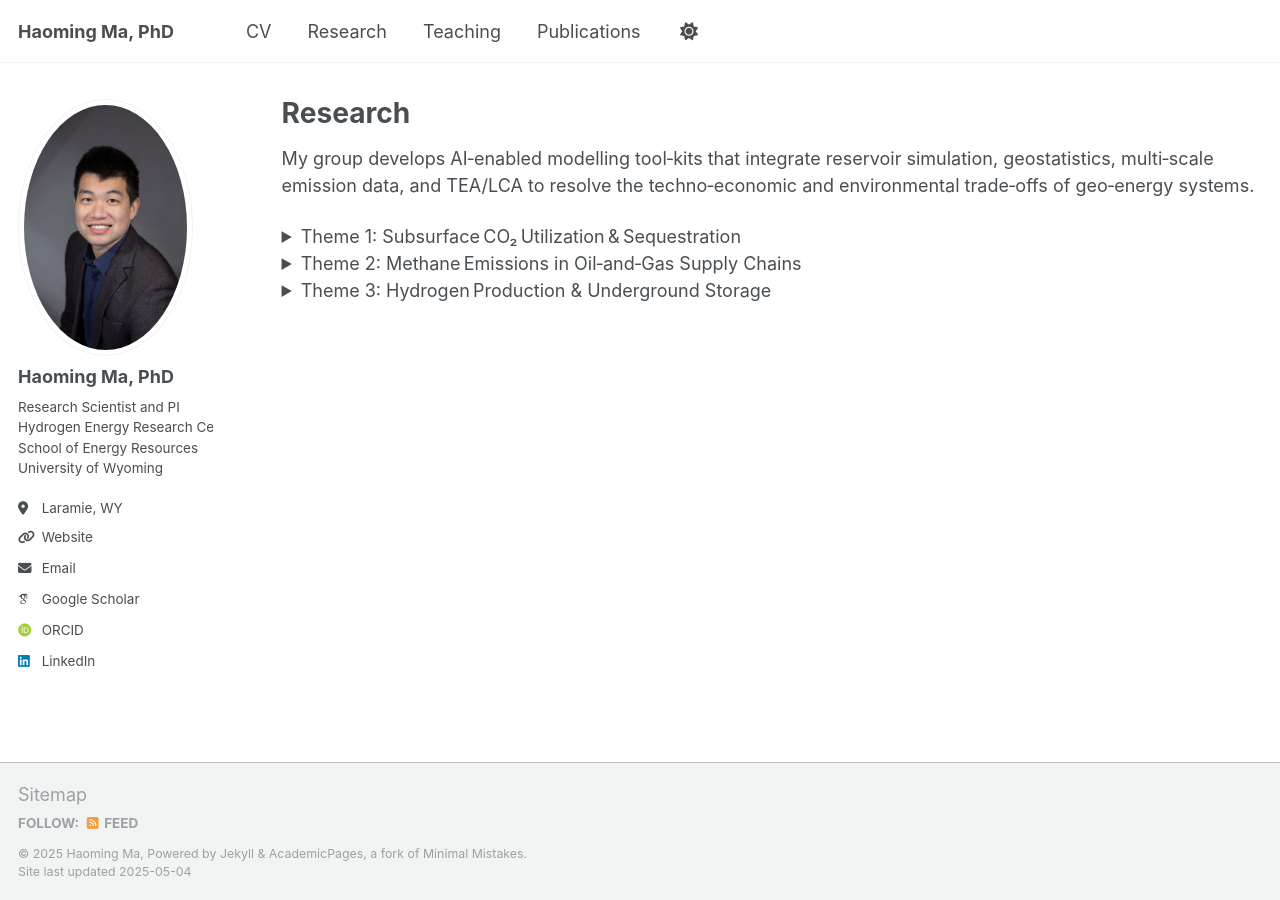
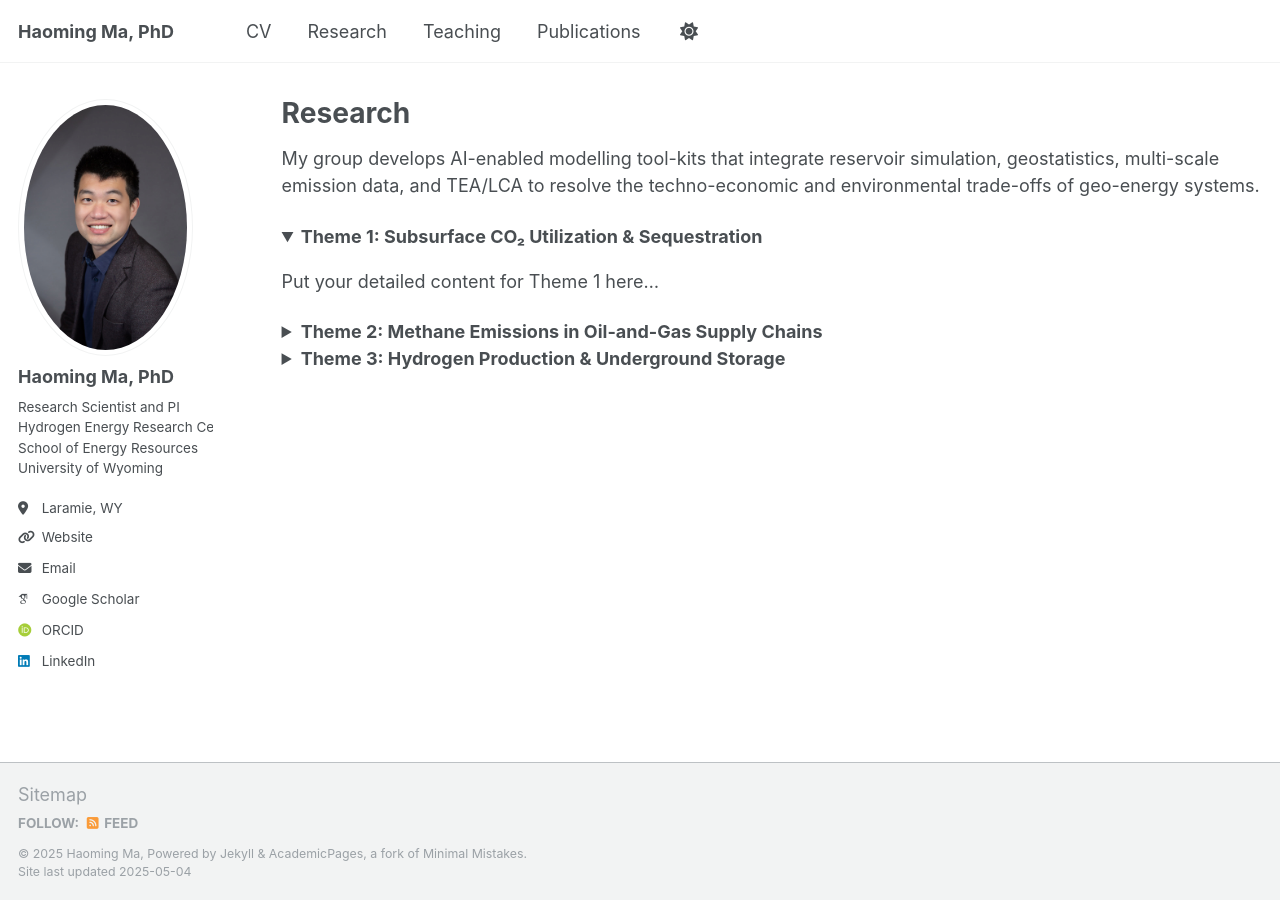
Before and after one commit to haoming-ma/haoming-ma.github.io, a Jekyll site: the page built from _pages/research.md, in a window 1280 px wide. Built offline with Jekyll 4.4.1, drawn with Linux system fonts in a browser that asks for light colours; some web fonts are replaced; part of the change alters nothing that is shown.

Commit message:
Update research.md

```diff
--- a/_pages/research.md
+++ b/_pages/research.md
@@ -5,21 +5,36 @@ permalink: /research/
 author_profile: true
 ---
 
-My group develops AI‑enabled modelling tool‑kits that integrate reservoir
-simulation, geostatistics, multi‑scale emission data, and TEA/LCA to resolve
-the techno‑economic and environmental trade‑offs of geo‑energy systems.
+My group develops AI-enabled modelling tool-kits that integrate reservoir
+simulation, geostatistics, multi-scale emission data, and TEA/LCA to resolve
+the techno-economic and environmental trade-offs of geo-energy systems.
 
-<details class="accordion">
-  <summary>Theme 1: Subsurface CO₂ Utilization & Sequestration</summary>
-  <p>Put your detailed content here …</p>
+<details class="accordion" open>
+  <summary><strong>Theme 1: Subsurface CO₂ Utilization &amp; Sequestration</strong></summary>
+  <p>Put your detailed content for Theme 1 here…</p>
 </details>
 
 <details class="accordion">
-  <summary>Theme 2: Methane Emissions in Oil‑and‑Gas Supply Chains</summary>
-  <p>More content …</p>
+  <summary><strong>Theme 2: Methane Emissions in Oil-and-Gas Supply Chains</strong></summary>
+  <p>Put your detailed content for Theme 2 here…</p>
 </details>
 
 <details class="accordion">
-  <summary>Theme 3: Hydrogen Production & Underground Storage</summary>
-  <p>More content …</p>
+  <summary><strong>Theme 3: Hydrogen Production & Underground Storage</strong></summary>
+  <p>Put your detailed content for Theme 3 here…</p>
 </details>
+
+<script>
+document.addEventListener('DOMContentLoaded', () => {
+  const accordions = document.querySelectorAll('details.accordion');
+  accordions.forEach((acc) => {
+    acc.addEventListener('toggle', () => {
+      if (acc.open) {
+        accordions.forEach((other) => {
+          if (other !== acc) other.open = false;
+        });
+      }
+    });
+  });
+});
+</script>
```
